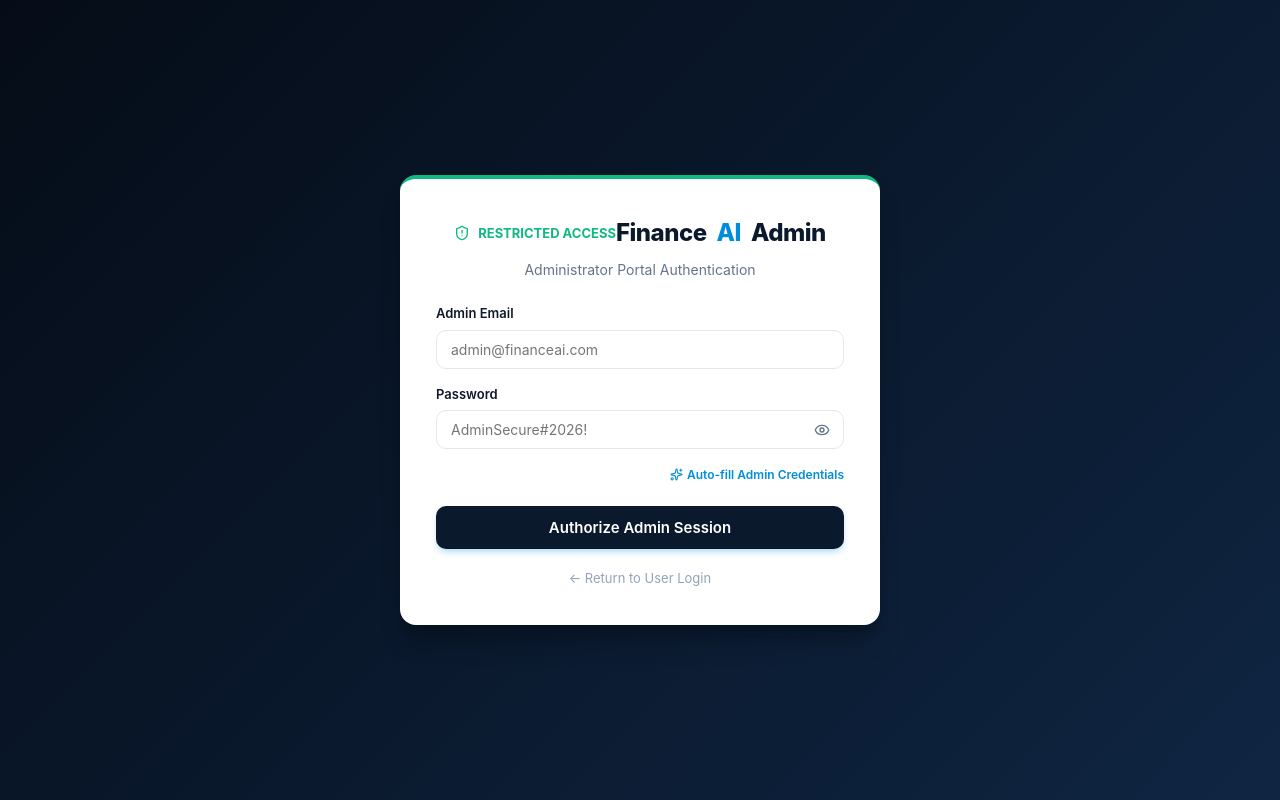
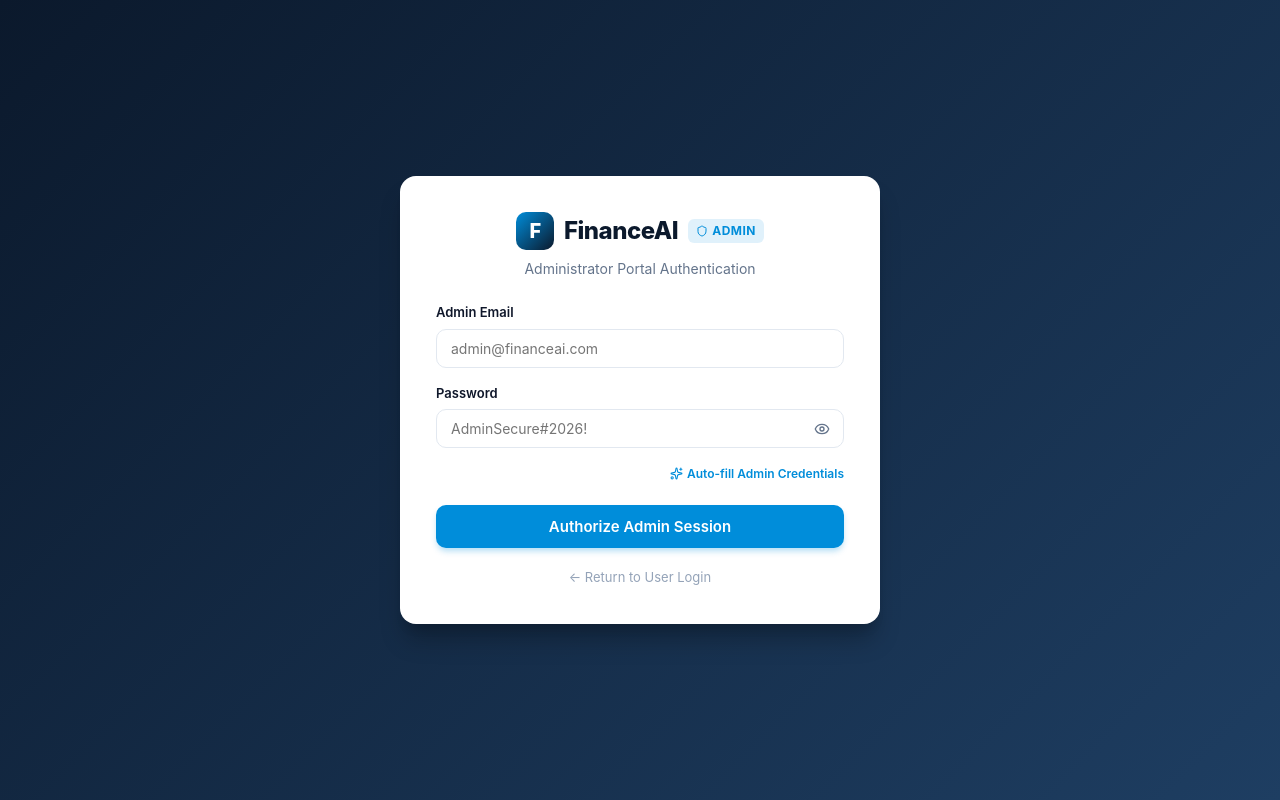
Before and after one commit to rohanshinde8080/finance-ai-rag, a React (Vite) app in the folder frontend/: page /admin/login in a window 1280 px wide. Built offline with nearby package versions, Linux system fonts and the light colour scheme; no server answers.

Commit message:
style(admin): remove restricted access banner and align admin login card design

```diff
--- a/frontend/src/pages/AdminLogin.jsx
+++ b/frontend/src/pages/AdminLogin.jsx
@@ -1,7 +1,7 @@
 import React, { useState, useEffect } from "react";
 import { Link, useNavigate } from "react-router-dom";
 import { useAuth } from "../context/AuthContext";
-import { ShieldAlert, Eye, EyeOff, Sparkles } from "lucide-react";
+import { Eye, EyeOff, Sparkles, Shield } from "lucide-react";
 import { getErrorMessage } from "../utils/errorHandler";
 import "../styles/auth.css";
 
@@ -47,14 +47,29 @@ export const AdminLogin = () => {
   };
 
   return (
-    <div className="auth-container" style={{ background: "linear-gradient(135deg, #050C17 0%, #0F2542 100%)" }}>
-      <div className="auth-card" style={{ borderTop: "4px solid var(--accent-green)" }}>
+    <div className="auth-container">
+      <div className="auth-card">
         <div className="auth-header">
-          <div style={{ display: "inline-flex", alignItems: "center", gap: "8px", color: "var(--accent-green)", fontWeight: 700, fontSize: "13px", textTransform: "uppercase", marginBottom: "8px" }}>
-            <ShieldAlert size={16} /> Restricted Access
-          </div>
           <div className="auth-brand">
-            Finance<span style={{ color: "var(--accent-blue)" }}>AI</span> Admin
+            <div className="auth-brand-badge">F</div>
+            FinanceAI
+            <span
+              style={{
+                fontSize: "12px",
+                fontWeight: 700,
+                color: "var(--accent-blue)",
+                background: "rgba(0, 141, 218, 0.12)",
+                padding: "3px 8px",
+                borderRadius: "6px",
+                letterSpacing: "0.5px",
+                textTransform: "uppercase",
+                display: "inline-flex",
+                alignItems: "center",
+                gap: "4px"
+              }}
+            >
+              <Shield size={12} /> Admin
+            </span>
           </div>
           <div className="auth-subtitle">Administrator Portal Authentication</div>
         </div>
@@ -121,7 +136,6 @@ export const AdminLogin = () => {
             type="submit"
             disabled={submitting}
             className="auth-button"
-            style={{ background: "var(--primary-navy)" }}
           >
             {submitting ? "Authenticating..." : "Authorize Admin Session"}
           </button>
```
